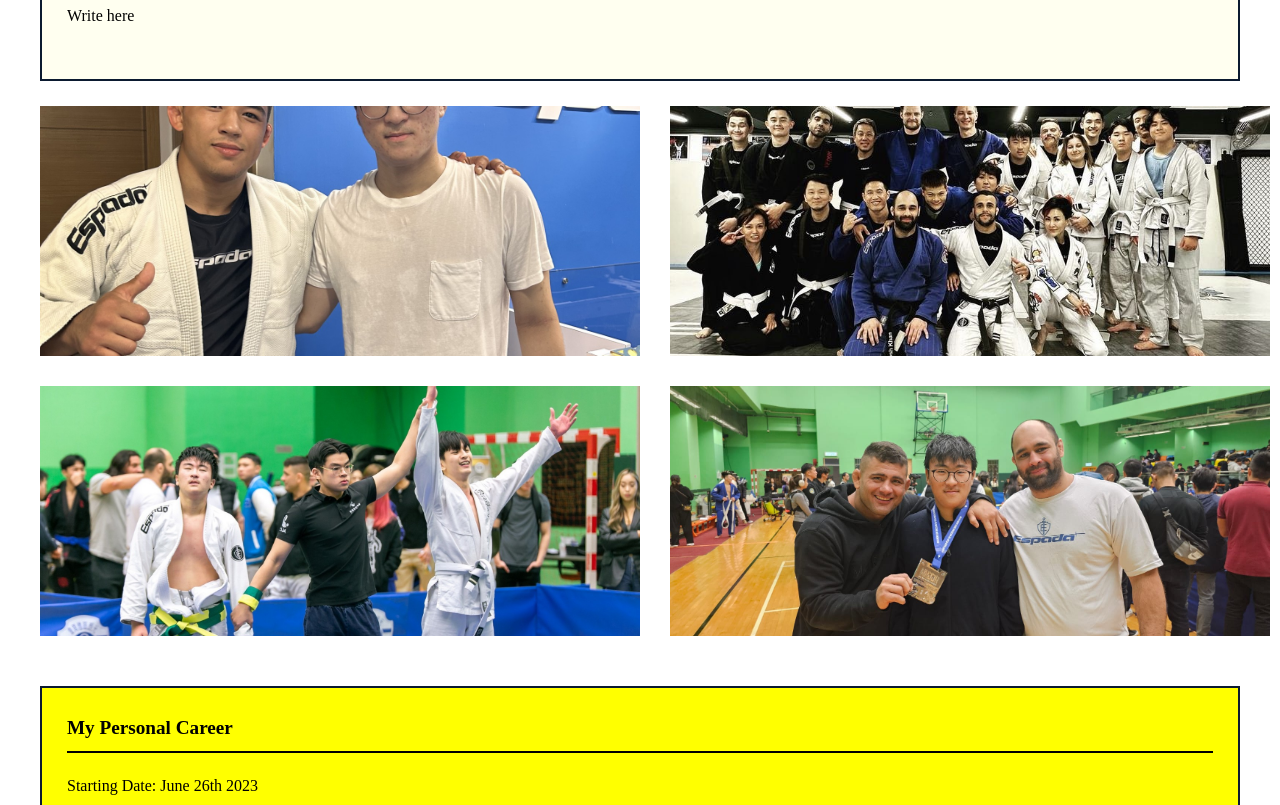
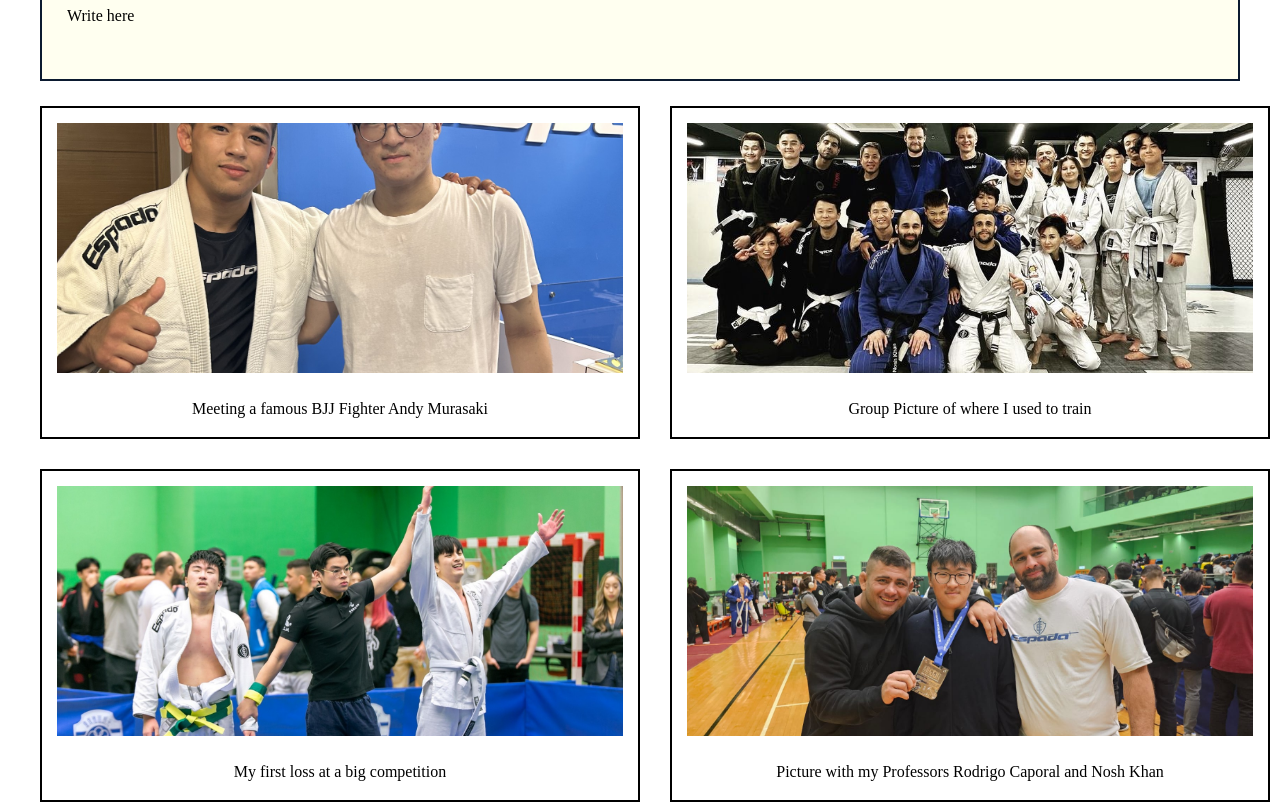
Before and after one commit to an2yLe3/final-project, a plain HTML site: page index.html in a window 1280 px wide. Shown: the part 360-1165 px from the top of the page. Drawn offline with Linux system fonts and the light colour scheme; a web font is replaced by a local one.

Commit message:
( ◕ ◞ ◕ ) auto commit

```diff
--- a/index.html
+++ b/index.html
@@ -77,16 +77,31 @@
       gap: 30px;
     }
 
-       .grid.container img {
-      width: 100%;
-      height: 250px;
-      object-fit: cover;
-    }
-
     .box-one{
       background-color: yellow;
     }
 
+    .image-box{
+    background-color: white;
+    border: 2px solid black;
+    padding: 15px;
+    }
+
+    .image-box img{
+    width: 100%;
+    height: 250px;
+    object-fit: cover;
+    }
+
+    .image-box p {
+    margin-bottom: 0;
+    text-align: center;
+      font-family:
+    }
+
+    .image-box:hover{
+      background: gray
+    }
 
 
 
@@ -107,11 +122,35 @@
   </div>
 
       <div class="grid container">
+
+        <div class="image-box">
       <img src="Famous Fighter.jpeg" alt="Picture with Famous BJJ fighter Andy Murasaki">
+          <P>
+            Meeting a famous BJJ Fighter Andy Murasaki
+          </P>
+     </div>
+
+        <div class="image-box">
       <img src="Group Picture.jpeg" alt="Group picture where I train">
+          <P>
+            Group Picture of where I used to train
+          </P>
+           </div>
+
+         <div class="image-box">
       <img src="Loss.jpeg" alt="Lost at my final fight">
+           <p>
+             My first loss at a big competition
+           </p>
+             </div>
+
+             <div class="image-box">
       <img src="Medal Picture.jpeg" alt="Medal">
+          <P>
+            Picture with my Professors Rodrigo Caporal and Nosh Khan
+               </P>
     </div>
+          </div>
 
     <div class="main-content box-one">
     <h3>My Personal Career</h3>
```
